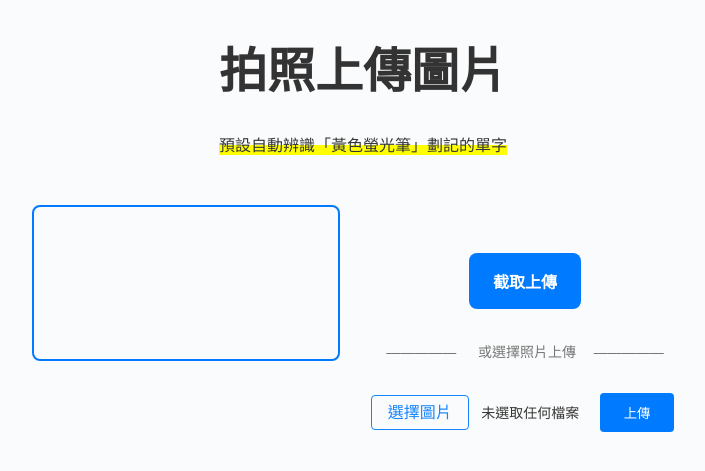
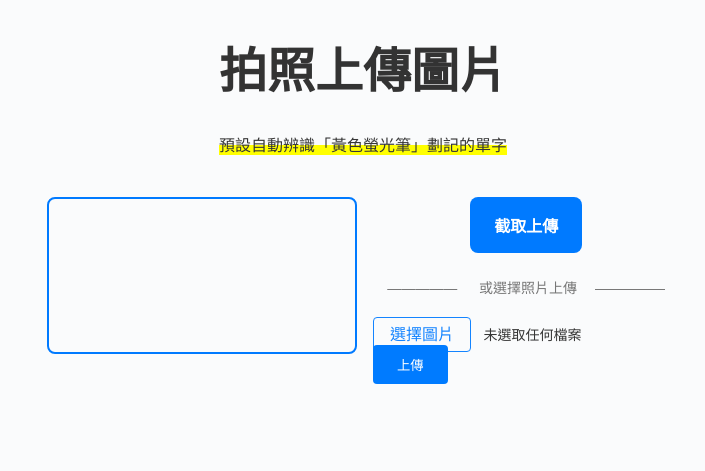
Before and after one commit to JFC0101/quickly-collect-words-sub, a Flask app: page /upload in a window 1280 px wide. Shown: the part 82-553 px from the top of the page, without its empty margins (277-982 px from the left). Run offline with Flask 3, Linux system fonts and the light colour scheme.

Commit message:
更新首頁新增單字css、upload 頁面 css

```diff
--- a/dev/Flask/static/styles.css
+++ b/dev/Flask/static/styles.css
@@ -163,7 +163,7 @@
 
 
 .word-list {
-    max-width: 1110px;
+    max-width: 1116px;
     display: inline-flex;
     flex-direction: column;
     justify-content: center; /* This centers the content inside the team-list if there's any */
@@ -248,9 +248,9 @@
     display: flex;
     flex-direction: column;
     align-items: center;
-    gap: 32px; /* 调整间距 */
-    margin-top: 48px; /* 减少顶部间距 */
-    padding: 0 15px; /* 添加水平内边距以适应小屏幕 */
+    gap: 24px; /* 调整间距 */
+    justify-content: center;
+    flex: 1;
 }
 
 /* .main-content 的样式 */
@@ -259,6 +259,7 @@
     flex-direction: column; /* 在小屏幕上垂直排列 */
     gap: 20px;
     width: 100%; /* 确保内容占满父容器的宽度 */
+    margin-top: 40px; /* 减少顶部间距 */
 }
 
 /* .webcam-section 的样式 */
```
Also changed, not shown: dev/Flask/templates/index.html (+4 -4 lines).
